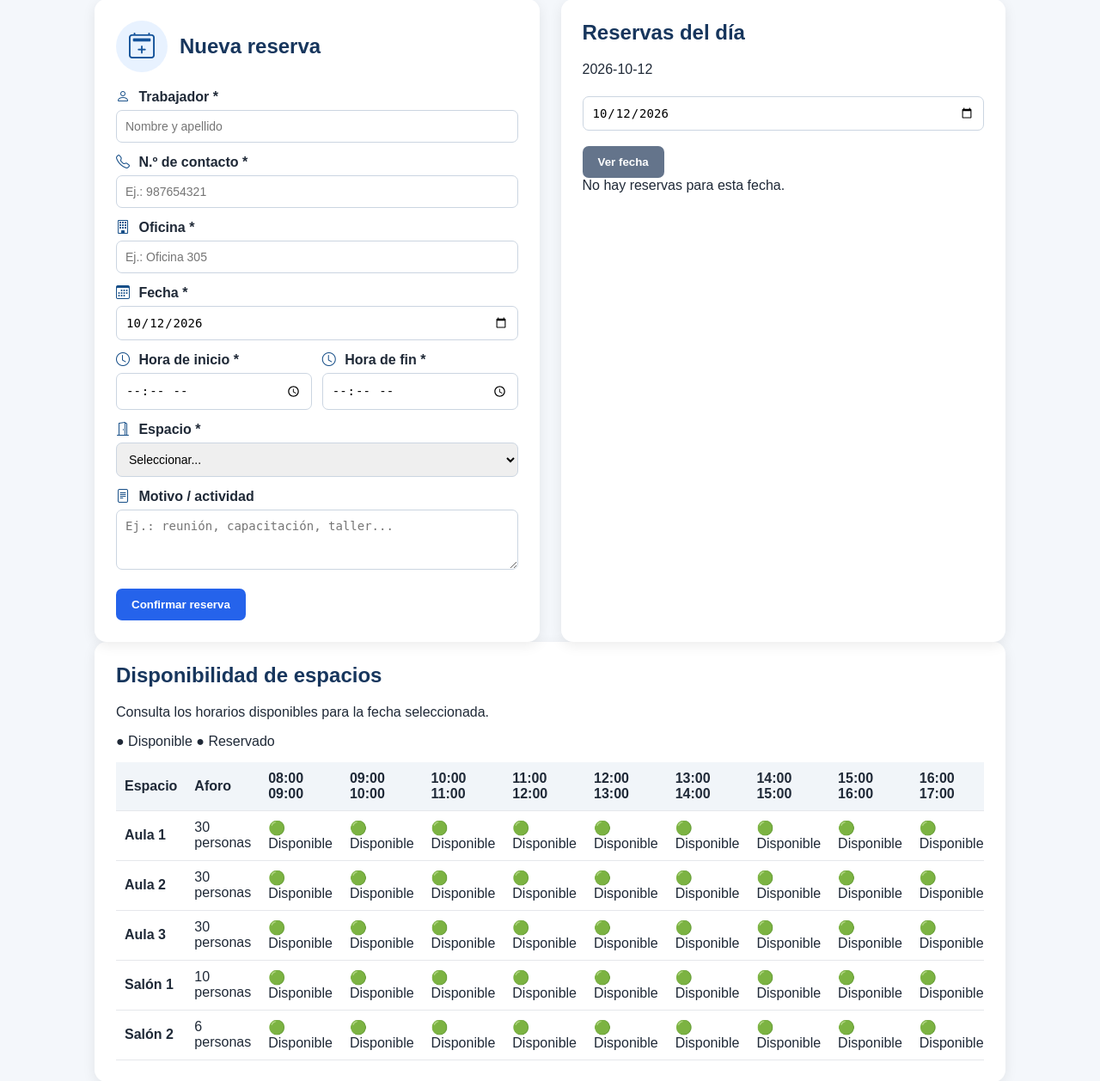
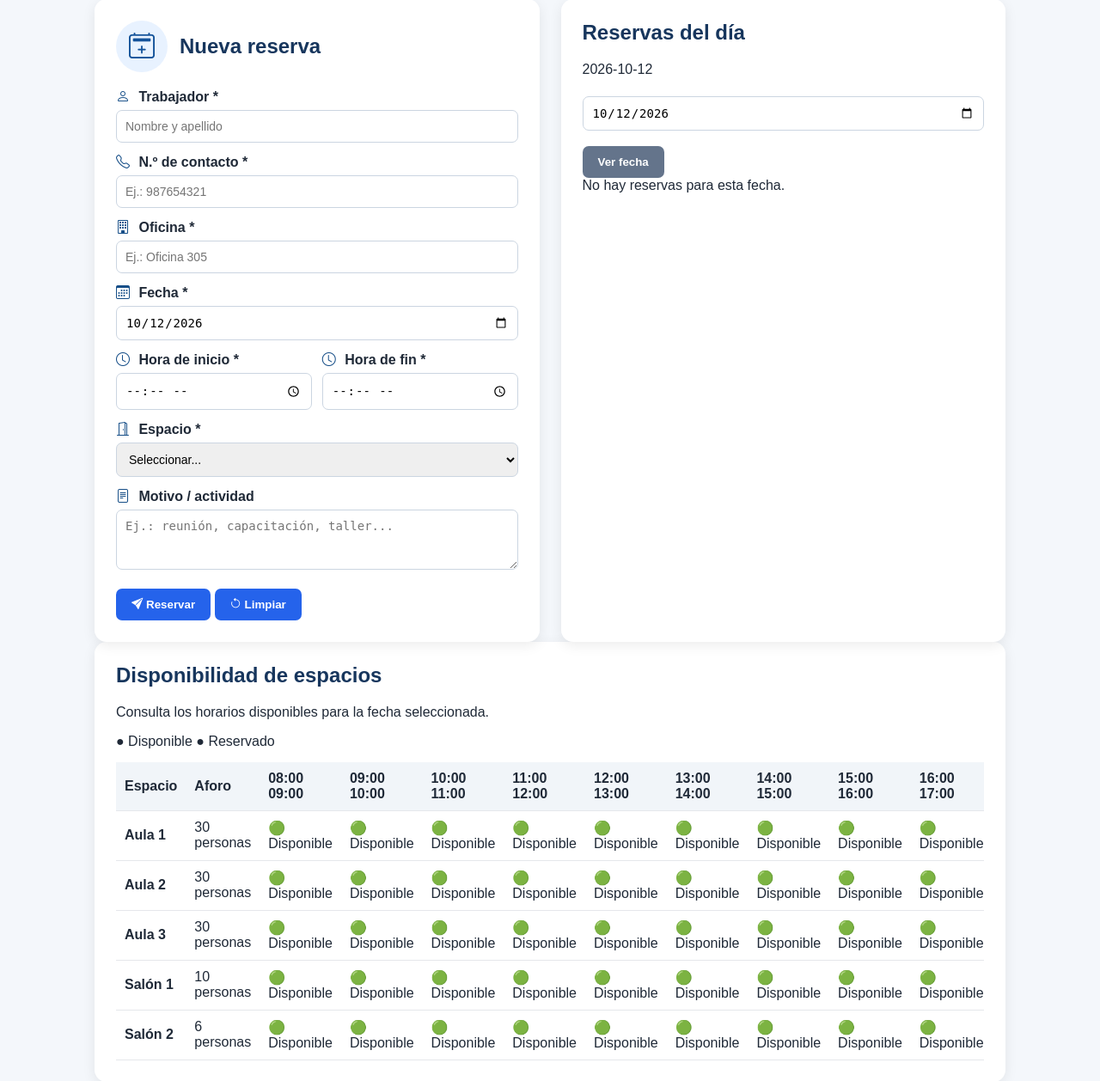
Before and after one commit to jvargash80-bit/mimp-cae, a Flask app: page / in a window 1280 px wide. Shown: the part 270-1528 px from the top of the page at 86% size. Run offline with Flask 3, Linux system fonts and the light colour scheme; data that the repository does not hold is empty; some libraries are stand-ins or nearby versions.

Commit message:
Update index.html

```diff
--- a/templates/index.html
+++ b/templates/index.html
@@ -66,7 +66,12 @@
     {% endfor %}
 </select>
        <label><i class="bi bi-file-text"></i> Motivo / actividad</label><textarea name="motivo" rows="3" placeholder="Ej.: reunión, capacitación, taller..."></textarea>
-        <button type="submit">Confirmar reserva</button>
+        <button type="submit">
+    <i class="bi bi-send-fill"></i> Reservar
+</button>
+        <button type="reset" class="btn-limpiar">
+    <i class="bi bi-arrow-counterclockwise"></i> Limpiar
+</button>
       </form>
     </section>
 
```
